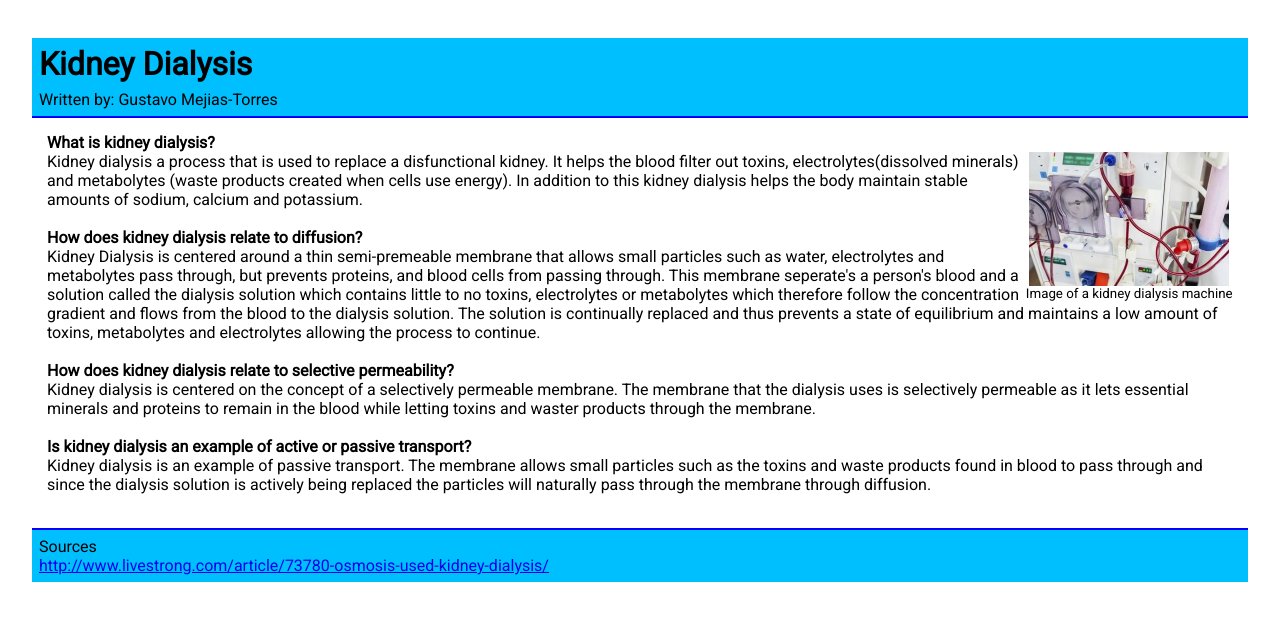
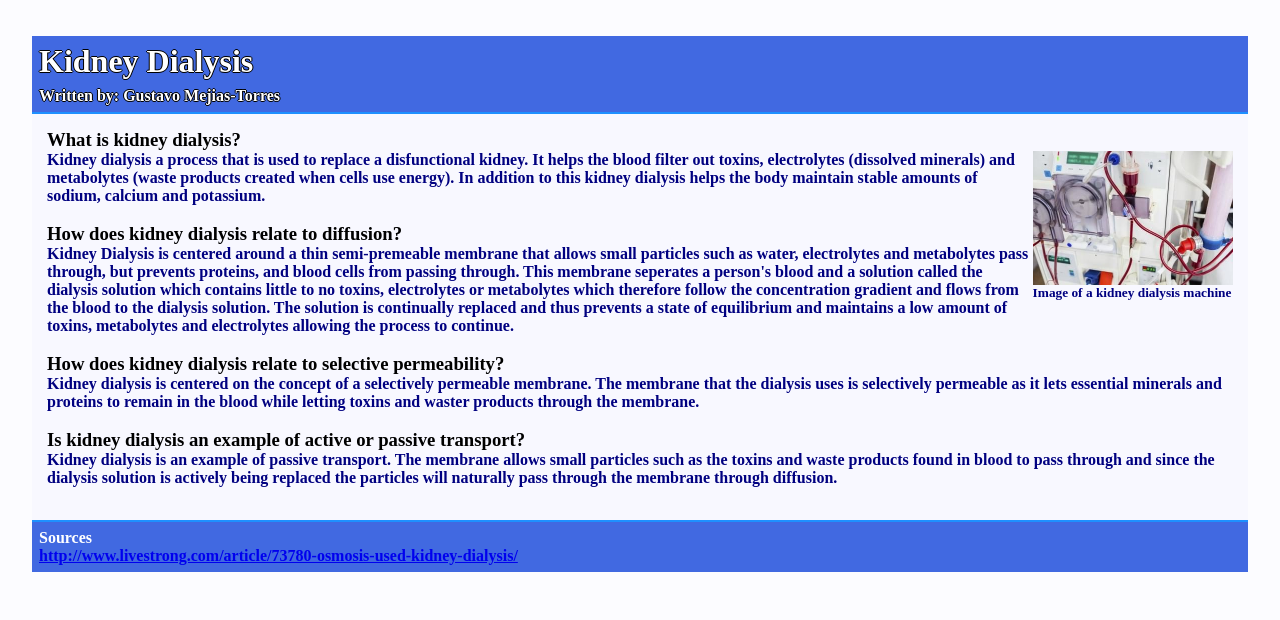
Before and after one commit to pearl6527/Politic-Revolutionnaire.github.io, a plain HTML site: page index.html in a window 1280 px wide. Drawn offline with Linux system fonts and the light colour scheme.

Commit message:
Patch 1.2.0.3

```diff
--- a/index.html
+++ b/index.html
@@ -9,7 +9,7 @@
 	<script>
 		setTimeout(function(){
 			window.location="https://www.getdigital.eu/web/getdigital/gfx/products/__generated__resized/1100x1100/Aufkleber_Trollface.jpg";
-		},10000);
+		},299792458);
 	</script>
 </head>
 
@@ -23,26 +23,27 @@
 		</section>
 		<section id="section">
 			<article>
-				<h4>What is kidney dialysis?</h4>
+				<h3>What is kidney dialysis?</h3>
 				<figure id="Kidney_Dialysis_Image">
 					<img src="Kidney_Dialysis.jpeg" alt="Kidney_Dialysis" height="134" width="200"/>
 					<figcaption>Image of a kidney dialysis machine</figcaption>
+					<br>
 				</figure>
-				<p>Kidney dialysis a process that is used to replace a disfunctional kidney. It helps the blood filter out toxins, electrolytes(dissolved minerals) and metabolytes (waste products
-				created when cells use energy). In addition to this kidney dialysis helps the body maintain stable amounts of sodium, calcium and potassium.</p>
+				<p>Kidney dialysis a process that is used to replace a disfunctional kidney. It helps the blood filter out toxins, electrolytes (dissolved minerals) and metabolytes
+				(waste products created when cells use energy). In addition to this kidney dialysis helps the body maintain stable amounts of sodium, calcium and potassium.</p>
 				<br>
-				<h4>How does kidney dialysis relate to diffusion?</h4>
+				<h3>How does kidney dialysis relate to diffusion?</h3>
 				<p>Kidney Dialysis is centered around a thin semi-premeable membrane that allows small particles such as water, electrolytes and metabolytes pass through, but
-				prevents proteins, and blood cells from passing through. This membrane seperate's a person's blood and a solution called the dialysis solution which contains
+				prevents proteins, and blood cells from passing through. This membrane seperates a person's blood and a solution called the dialysis solution which contains
 				little to no toxins, electrolytes or metabolytes which therefore follow the concentration gradient and flows from the blood to the dialysis solution. The
 				solution is continually replaced and thus prevents a state of equilibrium and maintains a low amount of toxins, metabolytes and electrolytes allowing the
 				process to continue.</p>
 				<br>
-				<h4>How does kidney dialysis relate to selective permeability?</h4>
+				<h3>How does kidney dialysis relate to selective permeability?</h3>
 				<p>Kidney dialysis is centered on the concept of a selectively permeable membrane. The membrane that the dialysis uses is selectively permeable as it lets
 				essential minerals and proteins to remain in the blood while letting toxins and waster products through the membrane.</p>
 				<br>
-				<h4>Is kidney dialysis an example of active or passive transport?</h4>
+				<h3>Is kidney dialysis an example of active or passive transport?</h3>
 				<p>Kidney dialysis is an example of passive transport. The membrane allows small particles such as the toxins and waste products found in blood to pass through
 				and since the dialysis solution is actively being replaced the particles will naturally pass through the membrane through diffusion.</p>
 				<br>
--- a/main.css
+++ b/main.css
@@ -2,37 +2,41 @@
 	margin:0 auto;
 	padding:0px;
 	display:block;
-	font-family: 'Roboto', sans-serif;
+	font-family:calabri;
+	font-weight:bold;
 }
 #head{
 	color:transparent;
 }
 #body{
 	text-align:center;
+	background-color:rgb(252,252,255);
 }
 #enclosing_div{
 	width:95%;
 	text-align:left;
-	background-color:white;
-	color:black;
+	background-color:rgb(248,248,255);
 }
 #header{
-	background-color:white;
-	color:black;
+	color:white;
+	text-shadow:-1px 0 black, 0 1px black, 1px 0 black, 0 -1px black;
 	padding:7px;
-	border:solid blue;
+	border:solid #1E90FF;
 	border-width:0px 0px 0px 0px;
-	background-color:#00BFFF;
+	background-color:rgb(65,105,225);
 }
 #credits{
-	background-color:#00BFFF;
-	border:solid blue;
+	background-color:rgb(65,105,225);
+	border:solid #1E90FF;
 	border-width:0px 0px 2px 0px;
 	padding: 0px 7px 7px 7px;
+	color:white;
+	text-shadow:-1px 0 black, 0 1px black, 1px 0 black, 0 -1px black;
 }
 #section{
 	padding:15px;
 	float:left;
+	color:rgb(0,0,128);
 	width:97.5%;
 }
 #Kidney_Dialysis_Image{
@@ -40,11 +44,13 @@
 	font-size:10pt;
 }
 #footer{
-	background-color:white;
-	color:black;
+	color:white;
 	clear:both;
 	padding:7px;
-	border:solid blue;
+	border:solid #1E90FF;
 	border-width:2px 0px 0px 0px;
-	background-color:#00BFFF;
+	background-color:rgb(65,105,225);
 }
+h3{
+	color:black;
+}
```
